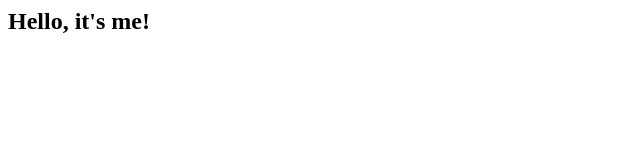
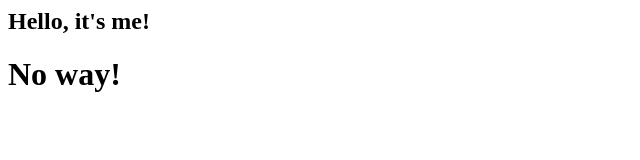
Before and after one commit to KatrinaH/testing, a plain HTML site: page index.html in a window 1280 px wide. Shown: the whole page, without its empty margins (0-640 px from the left). Drawn offline with Linux system fonts and the light colour scheme.

Commit message:
testing this out again

```diff
--- a/index.html
+++ b/index.html
@@ -1 +1,2 @@
 <h2>Hello, it's me!</h2>
+<h1>No way!</h1>
```
